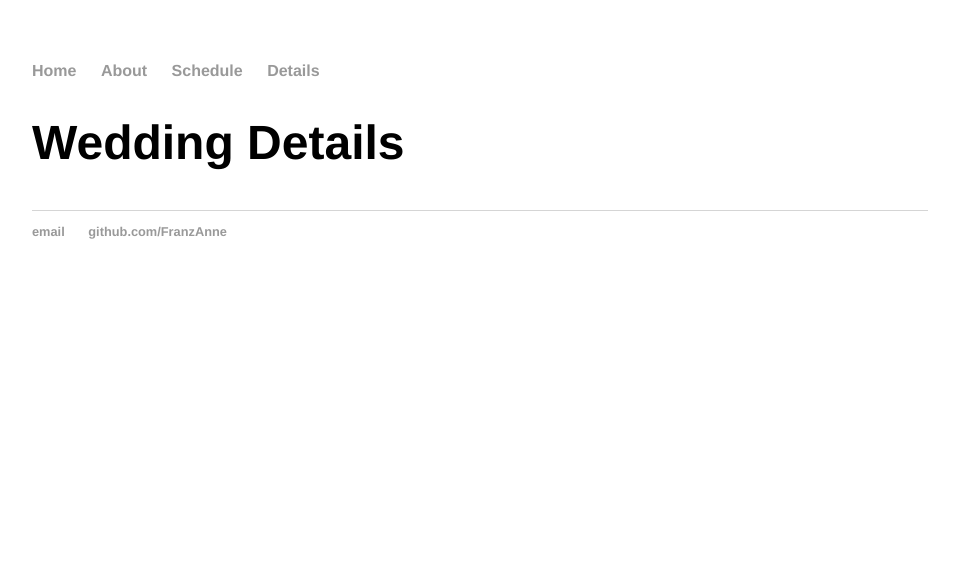
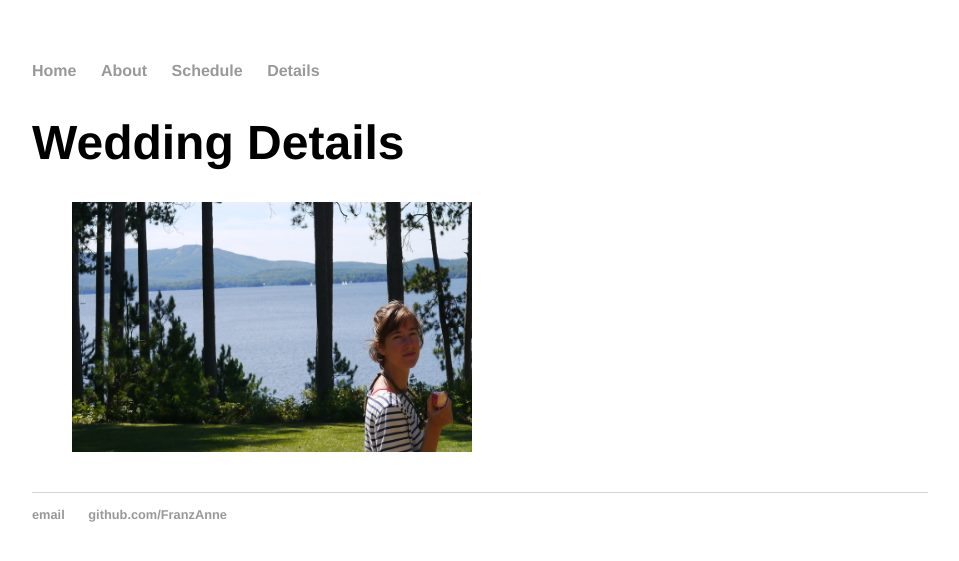
Before and after one commit to Anne-and-Franz/FranzAnne.github.io, a Jekyll site: the page built from blog/index.html, in a window 1280 px wide. Shown: the top 561 px of the page, without its empty margins (160-1119 px from the left). Built offline with Jekyll 4.4.1, drawn with Linux system fonts in a browser that asks for light colours.

Commit message:
Update index.html

```diff
--- a/blog/index.html
+++ b/blog/index.html
@@ -4,7 +4,7 @@
 ---
 	<h1>{{ page.title }}</h1>
 	<ul class="posts">
-
+<IMG WIDTH="400" HEIGHT="250" src="/images/P1040256.JPG" align=center>
 	  {% for post in site.posts %}
 	    <li><span>{{ post.date | date_to_string }}</span> » <a href="{{ post.url }}" title="{{ post.title }}">{{ post.title }}</a></li>
 	  {% endfor %}
```
